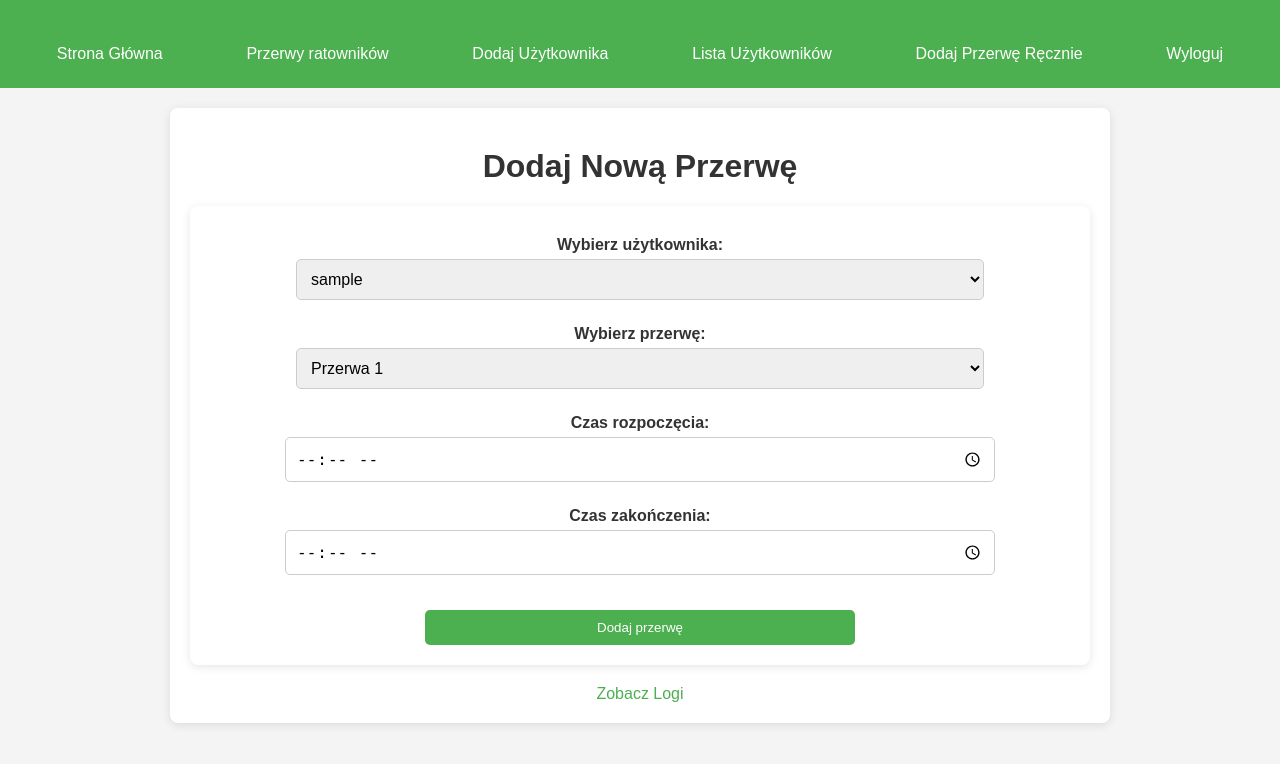
After one commit to squark11/break_logs_RFIDReader, a Flask app: page /add_break in a window 1280 px wide. The commit adds this page. Shown: the top 764 px of the page. Run offline with Flask 3, Linux system fonts and the light colour scheme; a user stored in the database is signed in; tables that the repository leaves empty hold one stand-in row (values such as "Sample post").

Commit message:
manual breaks

```diff
--- a/app.py
+++ b/app.py
@@ -96,31 +96,15 @@ def login():
 
     return render_template('login.html')
 
-last_read_time = {}  # Słownik w formacie: {rfid_code: last_read_timestamp}
-
-
 def handle_rfid_data(ser):
     while True:
-        with serial_lock:  # Użycie locka do odczytu z portu
+        with serial_lock:  # Use lock for reading from the port
             if ser.in_waiting > 0:
                 raw_data = ser.readline()
                 try:
                     rfid_code = raw_data.decode('cp1252', errors='ignore').strip()
                     if rfid_code:
                         print(f"RFID Code Read: {rfid_code}")
-
-                        # Sprawdzenie czasu ostatniego odczytu
-                        now = datetime.now()
-                        if rfid_code in last_read_times:
-                            elapsed_time = (now - last_read_times[rfid_code]).total_seconds()
-                            if elapsed_time < 180:  # Jeśli odczyt w ciągu ostatnich 3 minut
-                                print(f"Odczyt karty {rfid_code} zignorowany (za wcześnie).")
-                                continue
-
-                        # Aktualizacja czasu ostatniego odczytu
-                        last_read_times[rfid_code] = now
-
-                        # Określenie akcji i zapis logu
                         break_number = determine_break_number(rfid_code)
                         action = 'Przerwa ' + str((break_number + 1) // 2) + (' - start' if break_number % 2 == 1 else ' - koniec')
                         log_action(rfid_code, action, break_number)
@@ -378,6 +362,66 @@ def remove_rfid(user_id):
 
     return redirect(url_for('user_list'))
 
+@app.route('/add_break', methods=['GET', 'POST'])
+@login_required
+def add_break():
+    conn = connect_to_db()
+    cursor = conn.cursor()
+
+    # Pobierz wszystkich użytkowników do wyboru w formularzu
+    cursor.execute("SELECT UserID, Username FROM Users")
+    users = cursor.fetchall()
+
+    if request.method == 'POST':
+        user_id = request.form['user']
+        break_number = int(request.form['break_number'])
+        start_time = request.form['start_time']
+        end_time = request.form['end_time']
+
+        # Walidacja: Upewnijmy się, że start_time < end_time
+        if start_time >= end_time:
+            flash('Czas rozpoczęcia musi być przed czasem zakończenia przerwy.', 'error')
+            return redirect(url_for('add_break'))
+
+        try:
+            # Numeracja przerw: Przerwa 1 (1 i 2), Przerwa 2 (3 i 4), Przerwa 3 (5 i 6)
+            if break_number == 1:
+                break_start = 1
+                break_end = 2
+            elif break_number == 2:
+                break_start = 3
+                break_end = 4
+            elif break_number == 3:
+                break_start = 5
+                break_end = 6
+            else:
+                flash('Niepoprawny numer przerwy.', 'error')
+                return redirect(url_for('add_break'))
+
+            timestamp = datetime.now().strftime('%Y-%m-%d')  # Aktualna data
+
+            # Zapisywanie danych do bazy dla rozpoczęcia i zakończenia przerwy
+            cursor.execute("""
+                INSERT INTO Logs (UserID, BreakNumber, Action, Timestamp)
+                VALUES (?, ?, ?, ?)
+            """, (user_id, break_start, 'Przerwa ' + str(break_number) + ' - start', f"{timestamp}T{start_time}:00"))
+            cursor.execute("""
+                INSERT INTO Logs (UserID, BreakNumber, Action, Timestamp)
+                VALUES (?, ?, ?, ?)
+            """, (user_id, break_end, 'Przerwa ' + str(break_number) + ' - koniec', f"{timestamp}T{end_time}:00"))
+
+            conn.commit()
+            flash('Przerwa została dodana pomyślnie!', 'success')
+
+        except Exception as e:
+            flash(f'Wystąpił błąd: {e}', 'error')
+
+        finally:
+            conn.close()
+            return redirect(url_for('view_logs'))
+
+    return render_template('add_break.html', users=users)
+
 
 def log_action(rfid_code, action, break_number):
     user_id = get_user_id_by_rfid(rfid_code)
@@ -388,7 +432,7 @@ def log_action(rfid_code, action, break_number):
         if rfid_code in last_read_time:
             time_since_last_read = (datetime.now() - datetime.fromisoformat(last_read_time[rfid_code])).total_seconds()
 
-            if time_since_last_read < 15:
+            if time_since_last_read < 180:
                 print("Odbicie zbyt szybko, spróbuj ponownie później.")
                 return
 
--- a/static/styles/styles.css
+++ b/static/styles/styles.css
@@ -142,10 +142,26 @@ form {
     flex-direction: column;
     align-items: center;
     margin: 20px 0;
+    background-color: #fff;
+    padding: 20px;
+    border-radius: 8px;
+    box-shadow: 0 2px 10px rgba(0, 0, 0, 0.1);
 }
 
 form label {
     margin: 10px 0 5px;
+    font-weight: bold;
+    color: #333;
+}
+
+form select,
+form input[type="time"] {
+    padding: 10px;
+    width: 80%;
+    border: 1px solid #ccc;
+    border-radius: 5px;
+    margin-bottom: 15px;
+    font-size: 16px;
 }
 
 form input[type="text"],
@@ -166,10 +182,24 @@ form button {
     border-radius: 5px;
     cursor: pointer;
     transition: background 0.3s ease;
+    width: 50%;
+    margin-top: 20px;
 }
 
 form button:hover {
     background-color: #45a049;
+}
+
+a {
+    text-decoration: none;
+    color: #4CAF50;
+    margin-top: 20px;
+    display: block;
+    text-align: center;
+}
+
+a:hover {
+    color: #45a049;
 }
 
 table {
--- /dev/null
+++ b/templates/add_break.html
@@ -0,0 +1,32 @@
+{% extends "base.html" %}
+
+{% block title %}Dodaj Nową Przerwę{% endblock %}
+
+{% block content %}
+    <h1>Dodaj Nową Przerwę</h1>
+    <form method="POST">
+    <label for="user">Wybierz użytkownika:</label>
+    <select name="user" id="user">
+        {% for user in users %}
+        <option value="{{ user.UserID }}">{{ user.Username }}</option>
+        {% endfor %}
+    </select>
+
+    <label for="break_number">Wybierz przerwę:</label>
+    <select name="break_number" id="break_number">
+        <option value="1">Przerwa 1</option>
+        <option value="2">Przerwa 2</option>
+        <option value="3">Przerwa 3</option>
+    </select>
+
+    <label for="start_time">Czas rozpoczęcia:</label>
+    <input type="time" name="start_time" id="start_time" >
+
+    <label for="end_time">Czas zakończenia:</label>
+    <input type="time" name="end_time" id="end_time" >
+
+    <button type="submit">Dodaj przerwę</button>
+</form>
+
+    <a href="{{ url_for('view_logs') }}">Zobacz Logi</a>
+{% endblock %}
--- a/templates/base.html
+++ b/templates/base.html
@@ -12,6 +12,7 @@
             <li><a href="{{ url_for('view_logs') }}">Przerwy ratowników</a></li>
             <li><a href="{{ url_for('add_user') }}">Dodaj Użytkownika</a></li>
             <li><a href="{{ url_for('user_list') }}">Lista Użytkowników</a></li>
+            <li><a href="{{ url_for('add_break') }}">Dodaj Przerwę Ręcznie</a></li>
             <li><a href="{{ url_for('logout') }}">Wyloguj</a></li>
         </ul>
     </nav>
```
